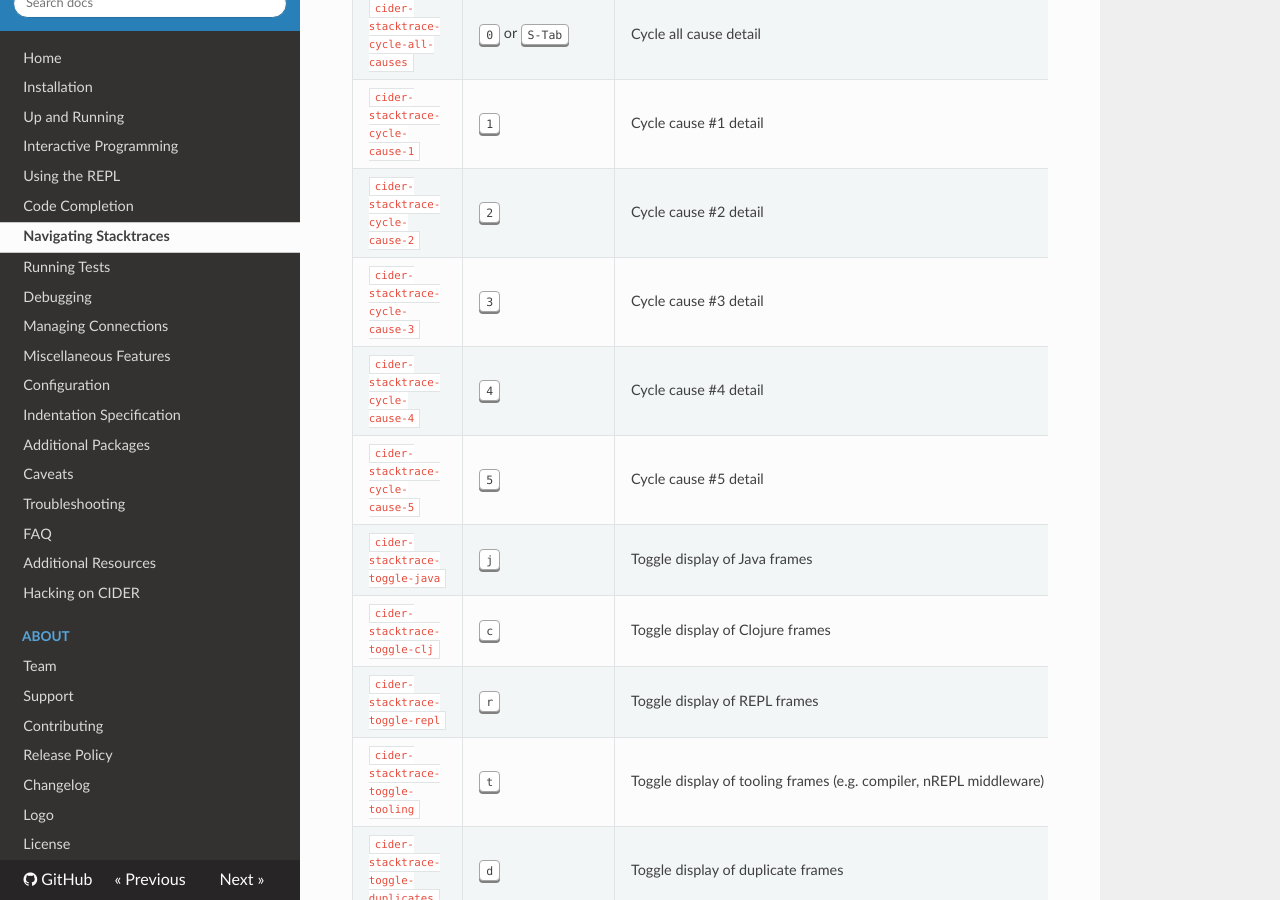
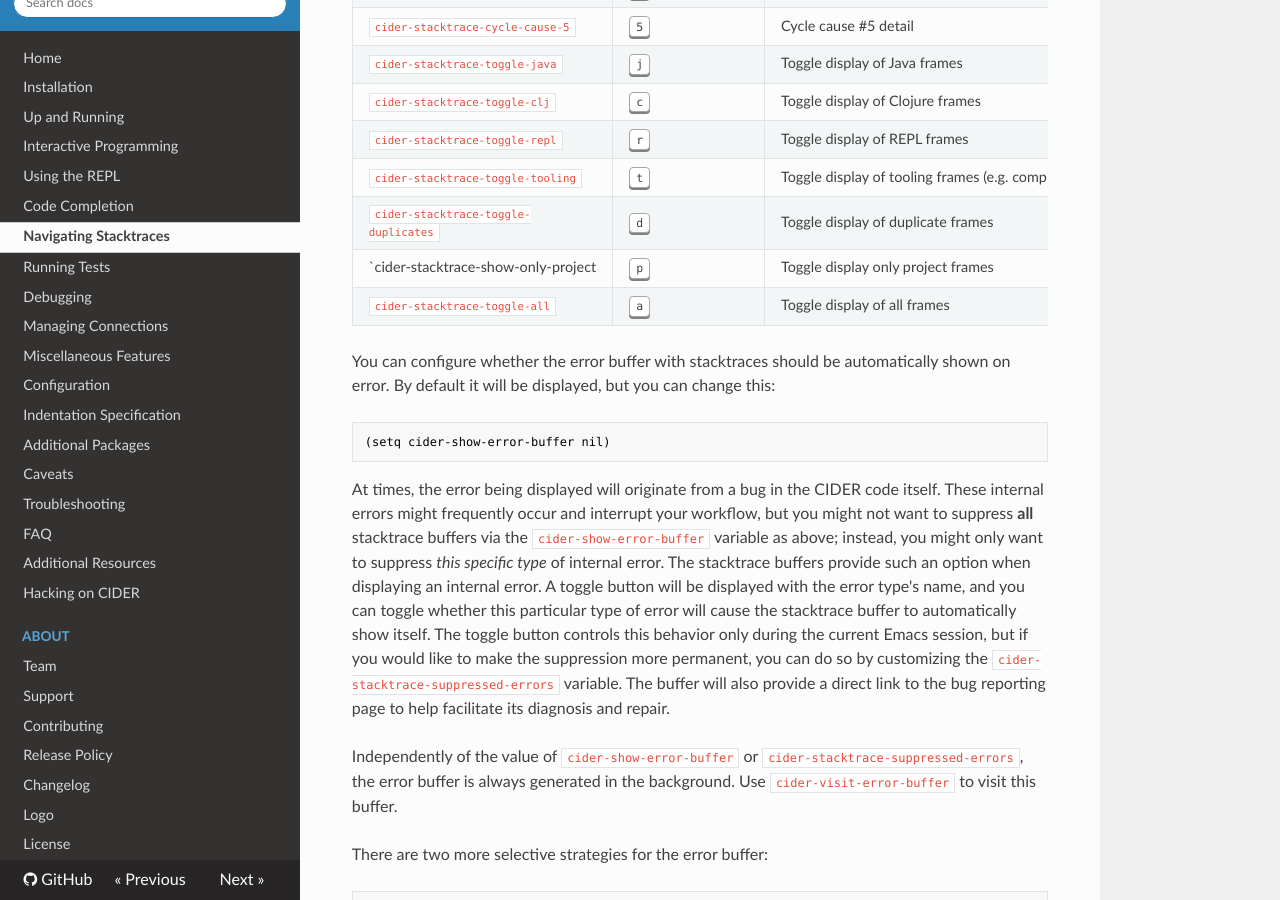
Before and after one commit to clojure-emacs/cider, an MkDocs documentation site: the page built from doc/navigating_stacktraces.md, in a window 1280 px wide and 900 px high, scrolled down 603 px. Built offline with MkDocs 1.6.1, drawn with Linux system fonts in a browser that asks for light colours; nearby versions of some CDN libraries; old or Windows-style settings are respelled for this version of MkDocs.

Commit message:
Add "Project-Only" filter for stackframes
hooks up a shortcut, corrects the underlining for other filters

```diff
--- a/doc/navigating_stacktraces.md
+++ b/doc/navigating_stacktraces.md
@@ -21,6 +21,7 @@
 `cider-stacktrace-toggle-repl`         |<kbd>r</kbd>                         | Toggle display of REPL frames
 `cider-stacktrace-toggle-tooling`      |<kbd>t</kbd>                         | Toggle display of tooling frames (e.g. compiler, nREPL middleware)
 `cider-stacktrace-toggle-duplicates`   |<kbd>d</kbd>                         | Toggle display of duplicate frames
+`cider-stacktrace-show-only-project    |<kbd>p</kbd>                         | Toggle display only project frames
 `cider-stacktrace-toggle-all`          |<kbd>a</kbd>                         | Toggle display of all frames
 
 You can configure whether the error buffer with stacktraces should be automatically
```
Also changed, not shown: CHANGELOG.md (+1 -0 lines), 1 other file.
